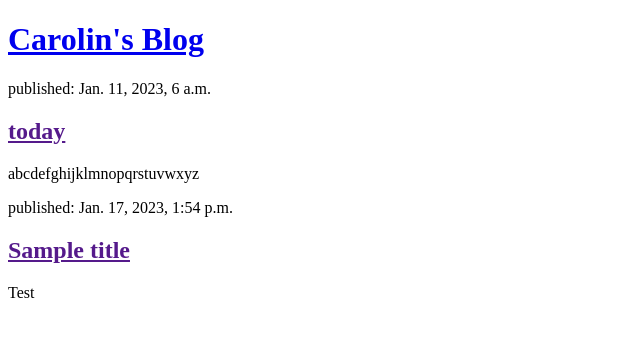
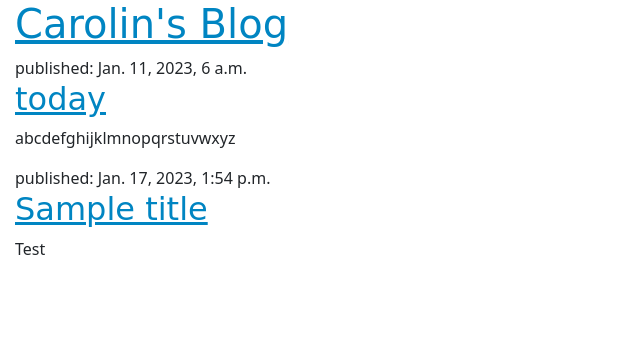
Before and after one commit to n0ne0fy0urbusiness/my-first-blog, a Django app: page / in a window 1280 px wide. Shown: the top 337 px of the page, without its empty margins (0-640 px from the left). Run offline with Django 3.2, Linux system fonts and the light colour scheme; data comes from the database, SQL or seed files in the repository.

Commit message:
Modified templates to display posts from database

```diff
--- /dev/null
+++ b/blog/static/css/blog.css
@@ -0,0 +1,106 @@
+h1 a, h2 a {
+    color: #0085c2;
+}
+
+body {
+    padding-left: 15px;
+}
+
+.page-header {
+    background-color: #C25100;
+    margin-top: 0;
+    margin-bottom: 40px;
+    padding: 20px 20px 20px 40px;
+}
+
+.page-header h1,
+.page-header h1 a,
+.page-header h1 a:visited,
+.page-header h1 a:active {
+    color: #ffffff;
+    font-size: 36pt;
+    text-decoration: none;
+}
+
+h1,
+h2,
+h3,
+h4 {
+    font-family: 'Lobster', cursive;
+}
+
+.date {
+    color: #828282;
+}
+
+.save {
+    float: right;
+}
+
+.post-form textarea,
+.post-form input {
+    width: 100%;
+}
+
+.top-menu,
+.top-menu:hover,
+.top-menu:visited {
+    color: #ffffff;
+    float: right;
+    font-size: 26pt;
+    margin-right: 20px;
+}
+
+.post {
+    margin-bottom: 70px;
+}
+
+.post h2 a,
+.post h2 a:visited {
+    color: #000000;
+}
+
+.post > .date,
+.post > .actions {
+    float: right;
+}
+
+.btn-secondary,
+.btn-secondary:visited {
+    color: #C25100;
+    background: none;
+    border-color: #C25100;
+}
+
+.btn-secondary:hover {
+    color: #FFFFFF;
+    background-color: #C25100;
+}
+Then surround the HTML code which displays the posts with declarations of classes. Replace this:
+
+blog/templates/blog/post_list.html
+{% for post in posts %}
+    <article class="post">
+        <time>published: {{ post.published_date }}</time>
+        <h2><a href="">{{ post.title }}</a></h2>
+        <p>{{ post.text|linebreaksbr }}</p>
+    </article>
+{% endfor %}
+in the blog/templates/blog/post_list.html with this:
+
+blog/templates/blog/post_list.html
+<main class="container">
+    <div class="row">
+        <div class="col">
+            {% for post in posts %}
+                <article class="post">
+                    <time class="date">
+                        {{ post.published_date }}
+                    </time>
+                    <h2><a href="">{{ post.title }}</a></h2>
+                    <p>{{ post.text|linebreaksbr }}</p>
+                </article>
+            {% endfor %}
+        </div>
+    </div>
+</main>
--- a/blog/templates/blog/post_list.html
+++ b/blog/templates/blog/post_list.html
@@ -1,4 +1,12 @@
+{% load static %}
 <!DOCTYPE html>
+<html>
+    <head>
+        <title>Carolin's Blog</title>
+        <link rel="stylesheet" href="https://cdn.jsdelivr.net/npm/bootstrap@5.1.3/dist/css/bootstrap.min.css" integrity="sha384-1BmE4kWBq78iYhFldvKuhfTAU6auU8tT94WrHftjDbrCEXSU1oBoqyl2QvZ6jIW3" crossorigin="anonymous">
+        <link rel="stylesheet" href="{% static 'css/blog.css' %}">
+    </head>
+    <body>
         <header>
             <h1><a href="/">Carolin's Blog</a></h1>
         </header>
@@ -10,3 +18,5 @@
                 <p>{{ post.text|linebreaksbr }}</p>
             </article>
         {% endfor %}
+    </body>
+</html>
```
Lines whose indentation alone changed are shown as unchanged.
